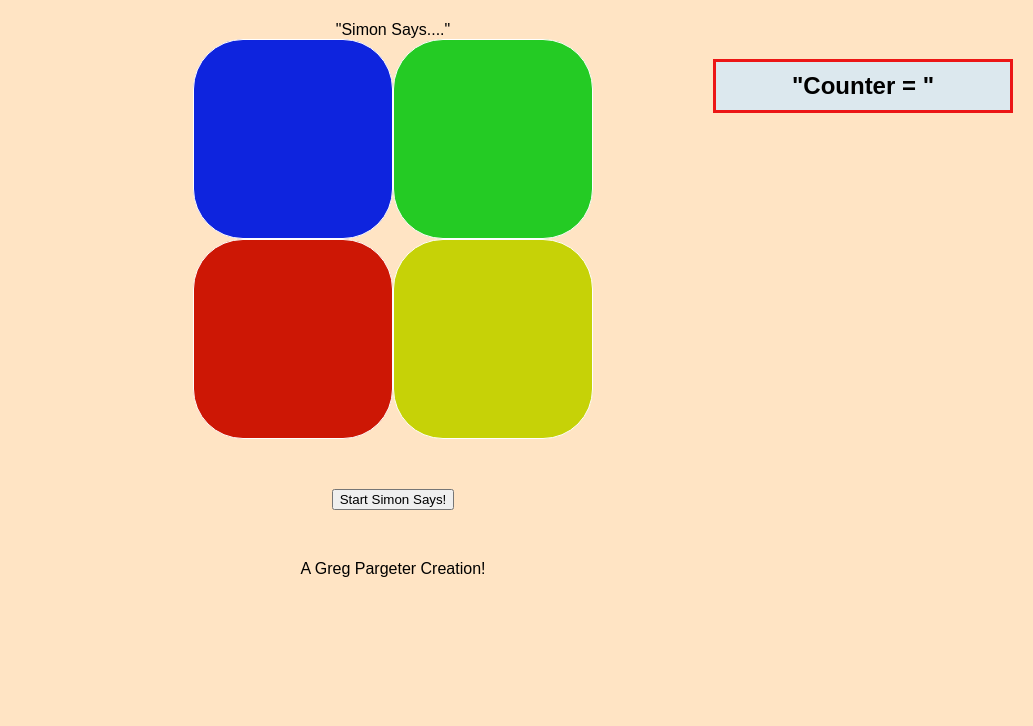
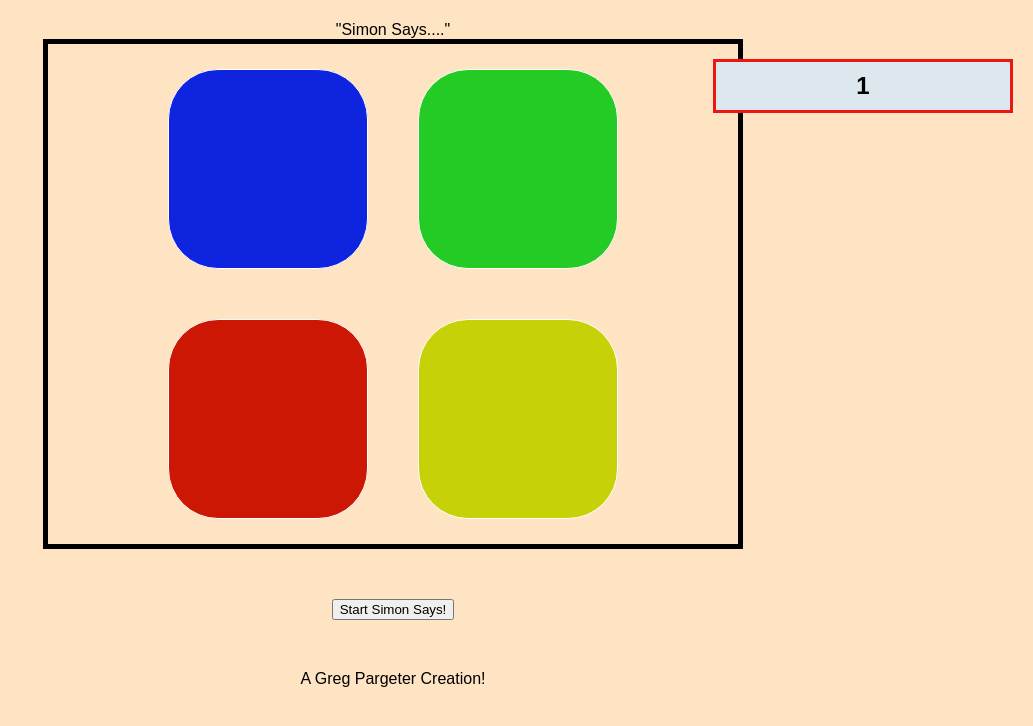
Before and after one commit to grpargeter/Simon, a plain HTML site: page sei/project/simon/index.html in a window 1280 px wide. Both pictures are taken after a click on the button "Start Simon Says!". Shown: the whole page, without its empty margins (247-1280 px from the left). Drawn offline with Linux system fonts and the light colour scheme.

Commit message:
added start button functionality

```diff
--- a/sei/project/simon/css/style.css
+++ b/sei/project/simon/css/style.css
@@ -26,6 +26,7 @@ h2 {
   justify-content: center;
   align-content: center;
   grid-template-columns: repeat(2, auto);
+  border: 5px solid black;
 }
 .cell {
   width: 100px;
@@ -41,22 +42,26 @@ h2 {
   width: 200px;
   height: 200px;
   border-radius: 50px;
+  margin: 25px;
 }
 #blue {
   background-color: #0e24de;
   width: 200px;
   height: 200px;
   border-radius: 50px;
+  margin: 25px;
 }
 #green {
   background-color: #24cb24;
   width: 200px;
   height: 200px;
   border-radius: 50px;
+  margin: 25px;
 }
 #yellow {
   background-color: #c6d207;
   width: 200px;
   height: 200px;
   border-radius: 50px;
+  margin: 25px;
 }
--- a/sei/project/simon/js/script.js
+++ b/sei/project/simon/js/script.js
@@ -8,25 +8,48 @@ const yellowBtn = document.querySelector("#yellow");
 const startBtn = document.querySelector("#start");
 const title = document.querySelector("#title");
 const counter = document.querySelector("#counter");
-let sequence = [];
+// create variables and arrays for game play.
+let compSequence = [];
 let playerSequence = [];
 let flash;
 let turn;
-let congrats;
+let alive;
+// let congrats; add this after for if player exceeds 10 turns
 let intervalId;
 let sound = true;
 
-const flash =
-  // console.log(counter);
+// console.log(counter);
 
-  //add click events to buttons
-  blueBtn.addEventListener("click", test);
+//add click events to buttons
+blueBtn.addEventListener("click", test);
 redBtn.addEventListener("click", test);
 greenBtn.addEventListener("click", test);
 yellowBtn.addEventListener("click", test);
-startBtn.addEventListener("click", test);
 
-// test event listeners
 function test() {
   console.log("I was clicked");
 }
+
+//configure what happens when user hits start, clear out variables
+startBtn.addEventListener("click", (event) => {
+  start();
+});
+function start() {
+  win = false;
+  compSequence = [];
+  playerSequence = [];
+  flash = 0;
+  intervalId = 0;
+  turn = 1;
+  counter.innerHTML = 1;
+  alive = true;
+
+  for (var i = 0; i < 25; i++) {
+    compSequence.push(Math.floor(Math.random() * 4) + 1);
+  }
+  console.log(compSequence);
+}
+// // test event listeners
+// function test() {
+//   console.log("I was clicked");
+// }
```
